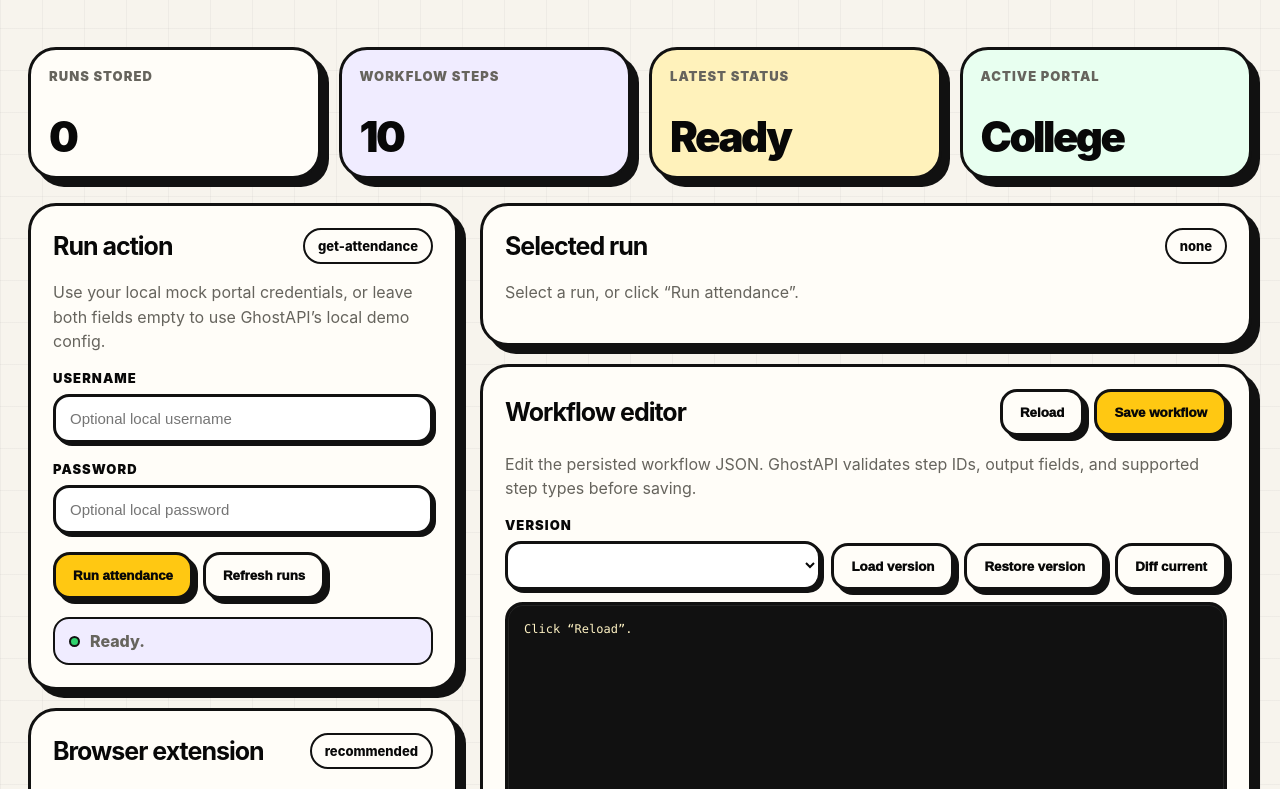
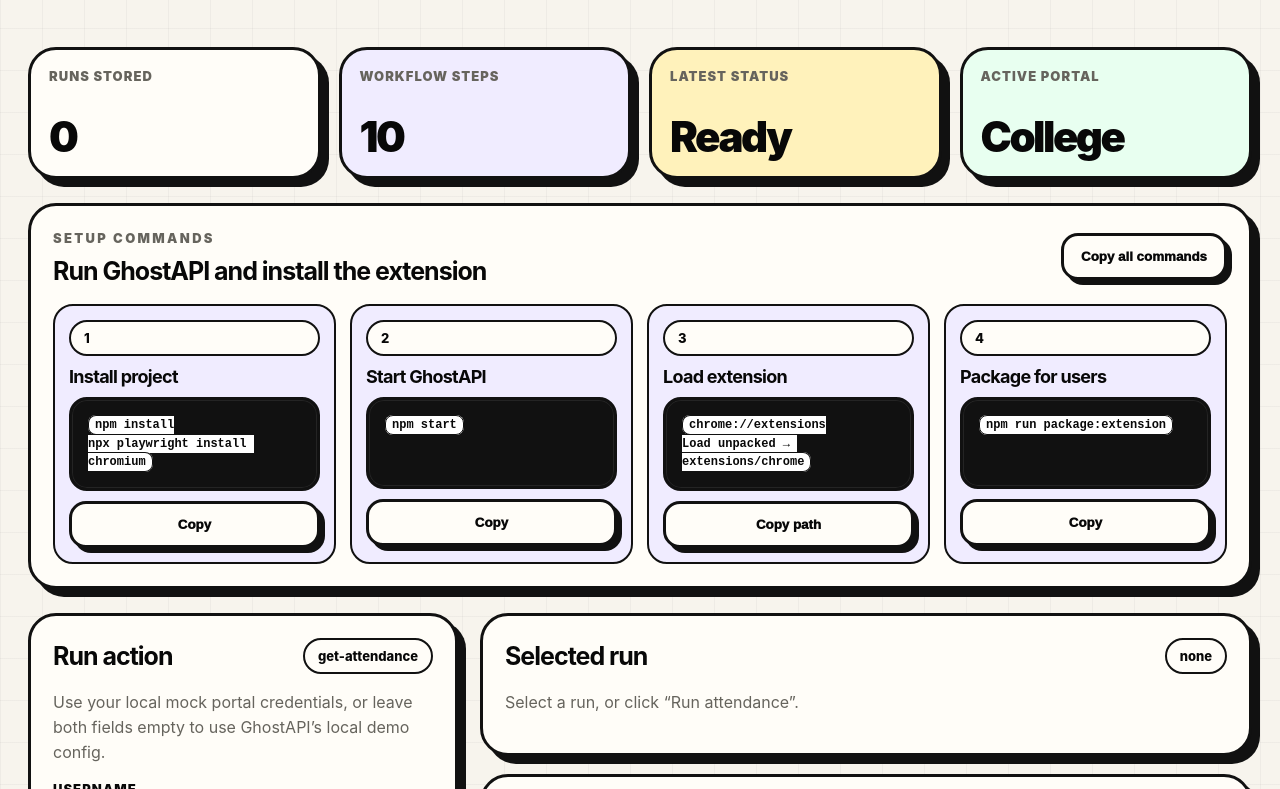
Before and after one commit to hardikdhingra150/Ghost_Api, a browser extension: page public/dashboard/index.html in a window 1280 px wide. Shown: the part 644-1433 px from the top of the page. Drawn offline with Linux system fonts and the light colour scheme; no server answers.

Commit message:
Make extension setup user friendly

```diff
--- a/extensions/chrome/popup.css
+++ b/extensions/chrome/popup.css
@@ -95,6 +95,22 @@ button.secondary {
   line-height: 1.45;
 }
 
+.endpoint-card {
+  display: grid;
+  gap: 8px;
+}
+
+code {
+  display: block;
+  overflow: auto;
+  border: 1px solid var(--line);
+  border-radius: 10px;
+  background: #f6f0ff;
+  padding: 8px;
+  font-family: ui-monospace, SFMono-Regular, Menlo, Monaco, Consolas, "Liberation Mono", monospace;
+  font-size: 11px;
+}
+
 ol {
   margin: 8px 0 0;
   padding-left: 20px;
--- a/package.json
+++ b/package.json
@@ -11,7 +11,8 @@
     "test:attendance": "tsx src/scripts/test-attendance.ts",
     "test:dashboard": "tsx src/scripts/test-dashboard.ts",
     "test:generic": "tsx src/scripts/test-generic-workflow.ts",
-    "test:extension": "tsx src/scripts/test-extension.ts"
+    "test:extension": "tsx src/scripts/test-extension.ts",
+    "package:extension": "node src/scripts/package-extension.mjs"
   },
   "dependencies": {
     "@playwright/test": "^1.55.0",
--- a/public/dashboard/app.js
+++ b/public/dashboard/app.js
@@ -82,7 +82,8 @@ const els = {
   copyBookmarkletButton: document.querySelector("#copyBookmarkletButton"),
   bookmarkletCode: document.querySelector("#bookmarkletCode"),
   bookmarkInstallGuide: document.querySelector("#bookmarkInstallGuide"),
-  copyExtensionPathButton: document.querySelector("#copyExtensionPathButton")
+  copyExtensionPathButton: document.querySelector("#copyExtensionPathButton"),
+  copyAllCommandsButton: document.querySelector("#copyAllCommandsButton")
 };
 
 els.runButton.addEventListener("click", runAttendance);
@@ -99,6 +100,10 @@ els.diffVersionButton.addEventListener("click", diffSelectedWorkflowVersion);
 els.copyBookmarkletButton.addEventListener("click", copyBookmarklet);
 els.installBookmarkletButton.addEventListener("click", installBookmarklet);
 els.copyExtensionPathButton.addEventListener("click", copyExtensionPath);
+els.copyAllCommandsButton.addEventListener("click", copyAllCommands);
+document.querySelectorAll(".copy-command").forEach((button) => {
+  button.addEventListener("click", () => copyCommand(button.dataset.command));
+});
 
 boot();
 
@@ -136,6 +141,24 @@ function showBookmarkInstallGuide() {
 async function copyExtensionPath() {
   await navigator.clipboard.writeText("extensions/chrome");
   setStatus("Extension folder copied. Open chrome://extensions, Load unpacked, then select extensions/chrome.");
+}
+
+async function copyCommand(command) {
+  await navigator.clipboard.writeText(command);
+  setStatus("Copied command.");
+}
+
+async function copyAllCommands() {
+  const commands = [
+    "npm install",
+    "npx playwright install chromium",
+    "npm start",
+    "Open chrome://extensions",
+    "Load unpacked: extensions/chrome",
+    "npm run package:extension"
+  ].join("\\n");
+  await navigator.clipboard.writeText(commands);
+  setStatus("All setup commands copied.");
 }
 
 async function requestJson(url, options) {
--- a/public/dashboard/index.html
+++ b/public/dashboard/index.html
@@ -54,6 +54,44 @@
       <div class="stat green-card">
         <div class="label">Active portal</div>
         <div class="value portal-value">College</div>
+      </div>
+    </section>
+
+    <section class="setup-panel">
+      <div class="row space">
+        <div>
+          <p class="eyebrow mini-eyebrow">Setup commands</p>
+          <h2>Run GhostAPI and install the extension</h2>
+        </div>
+        <button class="secondary" id="copyAllCommandsButton">Copy all commands</button>
+      </div>
+      <div class="command-grid">
+        <div class="command-card">
+          <span class="pill">1</span>
+          <h3>Install project</h3>
+          <pre><code>npm install
+npx playwright install chromium</code></pre>
+          <button class="secondary copy-command" data-command="npm install&#10;npx playwright install chromium">Copy</button>
+        </div>
+        <div class="command-card">
+          <span class="pill">2</span>
+          <h3>Start GhostAPI</h3>
+          <pre><code>npm start</code></pre>
+          <button class="secondary copy-command" data-command="npm start">Copy</button>
+        </div>
+        <div class="command-card">
+          <span class="pill">3</span>
+          <h3>Load extension</h3>
+          <pre><code>chrome://extensions
+Load unpacked → extensions/chrome</code></pre>
+          <button class="secondary copy-command" data-command="extensions/chrome">Copy path</button>
+        </div>
+        <div class="command-card">
+          <span class="pill">4</span>
+          <h3>Package for users</h3>
+          <pre><code>npm run package:extension</code></pre>
+          <button class="secondary copy-command" data-command="npm run package:extension">Copy</button>
+        </div>
       </div>
     </section>
 
--- a/public/dashboard/styles.css
+++ b/public/dashboard/styles.css
@@ -248,6 +248,42 @@ kbd, code {
   margin-bottom: 24px;
 }
 
+.setup-panel {
+  border: 3px solid var(--line);
+  background: #fffdf8;
+  border-radius: 28px;
+  box-shadow: var(--shadow);
+  padding: 22px;
+  margin-bottom: 24px;
+}
+
+.mini-eyebrow {
+  margin-bottom: 8px;
+}
+
+.command-grid {
+  display: grid;
+  grid-template-columns: repeat(4, 1fr);
+  gap: 14px;
+  margin-top: 18px;
+}
+
+.command-card {
+  display: grid;
+  gap: 10px;
+  align-content: start;
+  border: 2px solid var(--line);
+  border-radius: 20px;
+  padding: 14px;
+  background: #f0ecff;
+}
+
+.command-card pre {
+  max-height: none;
+  min-height: 92px;
+  white-space: pre-wrap;
+}
+
 .stat, .panel {
   border: 3px solid var(--line);
   background: var(--paper);
@@ -478,12 +514,14 @@ td strong { color: var(--ink); }
   .visual { min-height: 370px; max-width: 620px; }
   main { grid-template-columns: 1fr; }
   .stats { grid-template-columns: repeat(2, 1fr); }
+  .command-grid { grid-template-columns: repeat(2, 1fr); }
 }
 
 @media (max-width: 720px) {
   .shell { padding: 18px; }
   h1 { font-size: 58px; }
   .stats { grid-template-columns: 1fr; }
+  .command-grid { grid-template-columns: 1fr; }
   .details-grid { grid-template-columns: 1fr; }
   .visual { display: none; }
   button { width: 100%; }
```
Also changed, not shown: extensions/chrome/popup.html (+7 -0 lines), extensions/chrome/popup.js (+29 -1 lines), src/scripts/package-extension.mjs (added, +22 -0 lines), src/scripts/test-dashboard.ts (+17 -1 lines), src/scripts/test-extension.ts (+7 -0 lines), README.md, extensions/README.md (added), 1 other file.
